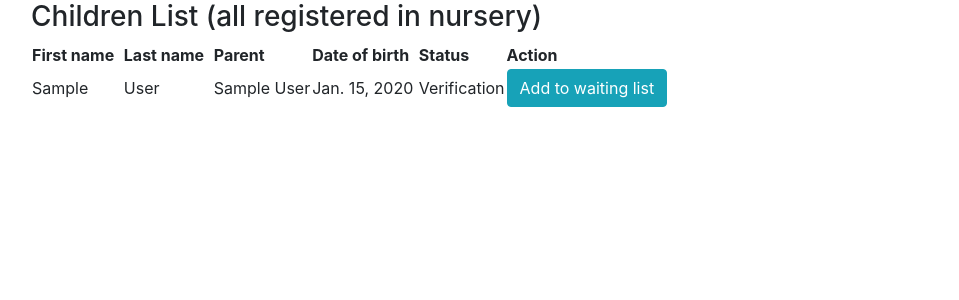
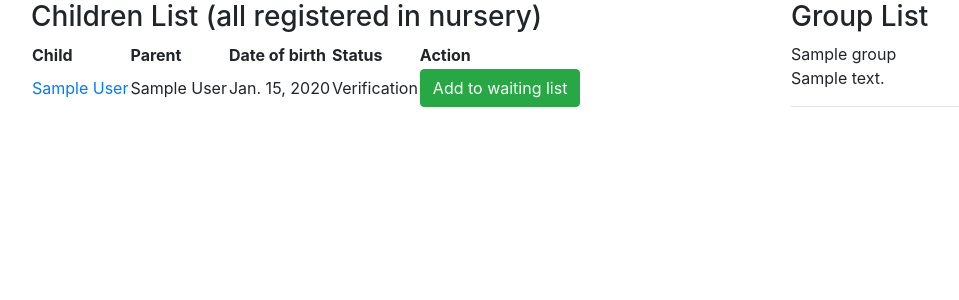
Before and after one commit to Bartecky/Nursery_App, a Django app: a page that uses src/NurseryApp/templates/base.html in a window 1280 px wide. Shown: the part 56-356 px from the top of the page, without its empty margins (54-1013 px from the left). Run offline with Django 3.2, Linux system fonts and the light colour scheme; tables that the repository leaves empty hold one stand-in row (values such as "Sample post"); some libraries are stand-ins or nearby versions.

Commit message:
created change-status-feature for child in nursery, removed WaitingList model, updated templates, installed crispy-forms and fontawesome

```diff
--- a/src/Nursery/settings.py
+++ b/src/Nursery/settings.py
@@ -39,7 +39,9 @@ INSTALLED_APPS = [
     'django.contrib.sessions',
     'django.contrib.messages',
     'django.contrib.staticfiles',
-    'NurseryApp'
+    'NurseryApp',
+    'crispy_forms',
+    'fontawesome'
 ]
 
 MIDDLEWARE = [
--- a/src/Nursery/urls.py
+++ b/src/Nursery/urls.py
@@ -49,7 +49,8 @@ from NurseryApp.views import (
     DietUpdateView,
     DietDeleteView,
     DietListView,
-    # WaitingListView
+    VerifyChildView,
+    AddingToGroupView
 )
 
 urlpatterns = [
@@ -88,7 +89,8 @@ urlpatterns = [
     url(r'^diet/update/(?P<pk>(\d)+)/$', DietUpdateView.as_view(), name='diet-update-view'),
     url(r'^diet/delete/(?P<pk>(\d)+)/$', DietDeleteView.as_view(), name='diet-delete-view'),
     url(r'^diet/list/$', DietListView.as_view(), name='diet-list-view'),
-    # url(r'^waiting_list/$', WaitingListView.as_view(), name='waiting-list-view')
+    url(r'^verify_child/(?P<pk>(\d)+)/$', VerifyChildView.as_view(), name='verify-child-view'),
+    url(r'^child/(?P<pk>(\d)+)/add_group/$', AddingToGroupView.as_view(), name='add-child-group-view')
 
 
 ]
--- a/src/NurseryApp/admin.py
+++ b/src/NurseryApp/admin.py
@@ -1,8 +1,10 @@
 from django.contrib import admin
-from .models import Parent, Child, Group, Teacher, Caregiver
+from .models import Parent, Child, Group, Teacher, Caregiver, Activity, Diet
 
 admin.site.register(Parent)
 admin.site.register(Child)
 admin.site.register(Group)
 admin.site.register(Teacher)
 admin.site.register(Caregiver)
+admin.site.register(Activity)
+admin.site.register(Diet)
--- a/src/NurseryApp/forms.py
+++ b/src/NurseryApp/forms.py
@@ -99,3 +99,8 @@ class DietCreateForm(forms.ModelForm):
             'name',
             'description'
         ]
+
+
+class AddingToGroupForm(forms.Form):
+    group = forms.ModelChoiceField(queryset=Group.objects.all().order_by('pk'), widget=forms.RadioSelect)
+    child = forms.ModelChoiceField(queryset=Child.objects.all(), widget=forms.HiddenInput)
--- a/src/NurseryApp/models.py
+++ b/src/NurseryApp/models.py
@@ -7,6 +7,8 @@ CHILD_STATUS = (
     ('2', 'Waiting'),
     ('3', 'Accepted')
 )
+
+
 # Create your models here.
 class Parent(models.Model):
     user = models.OneToOneField(User, on_delete=models.CASCADE)
@@ -44,6 +46,8 @@ class Child(models.Model):
 class Group(models.Model):
     name = models.CharField(max_length=64)
     description = models.TextField(blank=True, null=True)
+    max_capacity = models.IntegerField()
+
     # max_capacity
 
     def __str__(self):
@@ -90,7 +94,6 @@ class Activity(models.Model):
         verbose_name_plural = 'Activities'
 
 
-
 class Diet(models.Model):
     name = models.CharField(max_length=64)
     description = models.TextField(blank=True, null=True)
@@ -100,8 +103,3 @@ class Diet(models.Model):
 
     def get_absolute_url(self):
         return reverse_lazy('diet-detail-view', kwargs={'pk': self.pk})
-
-
-class Waiting_list(models.Model):
-    child = models.ManyToManyField(Child)
-    group = models.ManyToManyField(Group)
--- a/src/NurseryApp/templates/base.html
+++ b/src/NurseryApp/templates/base.html
@@ -5,6 +5,11 @@
     <title>{% block title %}Nursery App{% endblock %}</title>
     <link rel="stylesheet" href="https://stackpath.bootstrapcdn.com/bootstrap/4.2.1/css/bootstrap.min.css">
     <link rel="stylesheet" href="https://stackpath.bootstrapcdn.com/font-awesome/4.7.0/css/font-awesome.min.css">
+    <style>
+        .green-color {
+            color: green;
+        }
+    </style>
 </head>
 <body>
 {% include 'navbar.html' %}
--- a/src/NurseryApp/templates/caregiver-update-view.html
+++ b/src/NurseryApp/templates/caregiver-update-view.html
@@ -2,5 +2,5 @@
 
 
 {% block content %}
-    {% include 'form.html' with form=form btn_title='Update' %}
+    {% include 'form.html' with form=form btn_title='Update Caregiver' %}
 {% endblock %}
--- /dev/null
+++ b/src/NurseryApp/templates/child-add-group-view.html
@@ -0,0 +1,5 @@
+{% extends 'base.html' %}
+
+{% block content %}
+    {% include 'form.html' with form=form btn_title='Add' %}
+{% endblock %}
--- a/src/NurseryApp/templates/child-list-view.html
+++ b/src/NurseryApp/templates/child-list-view.html
@@ -6,29 +6,48 @@
             <h3>Children List (all registered in nursery)</h3>
             <table>
                 <tr>
-                    <th>First name &nbsp;</th>
-                    <th>Last name &nbsp;</th>
-                    <th>Parent &nbsp;</th>
-                    <th>Date of birth &nbsp;</th>
+                    <th>Child</th>
+                    <th>Parent</th>
+                    <th>Date of birth</th>
                     <th>Status</th>
                     <th>Action</th>
                 </tr>
                 {% for object in object_list %}
                     <tr>
-                        <td>{{ object.first_name }}</td>
-                        <td>{{ object.last_name }}</td>
+                        <td><a href="{% url 'child-detail-view' object.pk %}">{{ object }}</a></td>
                         <td>{{ object.parent }}</td>
                         <td>{{ object.day_of_birth }}</td>
+                        {% if object.get_status_display == 'Accepted' %}
+                            <strong><td class="green-color">{{ object.get_status_display }}</td></strong>
+                        {% else %}
                         <td>{{ object.get_status_display }}</td>
-                        <td><input type="button" onclick="location.href=''"
-                               class="btn btn-info"
-                               value="Add to waiting list"></td>
+                        {% endif %}
+                        {% if  object.get_status_display == 'Verification' %}
+                            <td><input type="button" onclick="location.href='{% url 'verify-child-view'  object.pk %}'"
+                                       class="btn btn-success"
+                                       value="Add to waiting list"></td>
+                        {% elif object.get_status_display == 'Waiting' %}
+                            <td><input type="button"
+                                       onclick="location.href='{% url 'add-child-group-view'  object.pk %}'"
+                                       class="btn btn-primary"
+                                       value="Add to group"></td>
+                        {% elif object.get_status_display == 'Accepted' %}
+                            <td><input type="button"
+                                       onclick="location.href='{% url 'child-delete-view'  object.pk %}'"
+                                       class="btn btn-warning"
+                                       value="Remove form Nursery"></td>
+                        {% endif %}
                     </tr>
                 {% endfor %}
             </table>
         </div>
         <div class="col-sm-4">
-
+            <h3>Group List</h3>
+            {% for group in groups %}
+                {{ group }}<br>
+                {{ group.description }}
+                <hr>
+            {% endfor %}
         </div>
     </div>
 {% endblock %}
--- a/src/NurseryApp/templates/diet-list-view.html
+++ b/src/NurseryApp/templates/diet-list-view.html
@@ -23,7 +23,7 @@
             {% endfor %}
             <p>
                 <span>
-                    <a href="{% url 'teacher-create-view' %}">Add diet!</a>
+                    <a href="{% url 'diet-create-view' %}">Add diet!</a>
                 </span>
             </p>
         </div>
--- a/src/NurseryApp/templates/form.html
+++ b/src/NurseryApp/templates/form.html
@@ -1,4 +1,5 @@
+{% load crispy_forms_tags %}
 <form class="form" action="" method="post"> {% csrf_token %}
-    {{ form.as_p }}
+    {{ form|crispy }}
     <input class="btn btn-success" type="submit" value="{{ btn_title }}">
 </form>
--- a/src/NurseryApp/templates/navbar.html
+++ b/src/NurseryApp/templates/navbar.html
@@ -22,13 +22,10 @@
                         <a class="dropdown-item" href="{% url 'diet-list-view' %}">Diets</a>
                     </div>
                 </li>
-                {#                <li class="nav-item">#}
-                {#                    <a class="nav-link" href="{% url 'waiting-list-view' %}">Waiting list</a>#}
-                {#                </li>#}
             {% endif %}
             {% if request.user.username %}
                 <li class="nav-item">
-                    <a class="nav-link" style="color: limegreen">You are logged as
+                    <a class="nav-link" style="color: darkorchid">You are logged as
                         {{ request.user }}{% if request.user.is_superuser %}(SUPER USER){% endif %}</a>
                 </li>
                 <li class="nav-item">
--- a/src/NurseryApp/views.py
+++ b/src/NurseryApp/views.py
@@ -3,14 +3,15 @@ from django.urls import reverse_lazy
 from django.contrib.auth.views import LoginView, LogoutView
 from django.contrib.auth.models import User
 from django.contrib.auth import login, authenticate
-from .models import Parent, Child, Group, Teacher, Caregiver, Activity, Diet, Waiting_list
+from .models import Parent, Child, Group, Teacher, Caregiver, Activity, Diet
 from .forms import (SignupUserForm,
                     ChildCreateForm,
                     GroupCreateForm,
                     TeacherCreateForm,
                     CaregiverCreateForm,
                     ActivityCreateForm,
-                    DietCreateForm)
+                    DietCreateForm,
+                    AddingToGroupForm)
 from django.views.generic import View, CreateView, DetailView, UpdateView, DeleteView, ListView
 
 
@@ -55,9 +56,13 @@ class SignupView(View):
 class MainPageView(View):
     def get(self, request):
         user = get_object_or_404(User, id=self.request.user.id)
-        groups = Group.objects.all()
+        groups = Group.objects.all().order_by('pk')
+        diets = Diet.objects.all().order_by('name')
+        activities = Activity.objects.all().order_by('name')
         ctx = {
             'groups': groups,
+            'diets': diets,
+            'activities': activities
         }
         if not user.is_superuser:
             ctx['parent'] = get_object_or_404(Parent, user=user)
@@ -95,6 +100,12 @@ class ChildDeleteView(DeleteView):
 class ChildListView(ListView):
     queryset = Child.objects.all().order_by('registration_time')
     template_name = 'child-list-view.html'
+
+    def get_context_data(self, **kwargs):
+        context = super().get_context_data(**kwargs)
+        groups = Group.objects.all().order_by('pk')
+        context['groups'] = groups
+        return context
 
 
 class GroupCreateView(CreateView):
@@ -177,6 +188,7 @@ class CaregiverUpdateView(UpdateView):
     template_name = 'caregiver-update-view.html'
 
 
+
 class CaregiverDeleteView(DeleteView):
     model = Caregiver
     template_name = 'caregiver-delete-view.html'
@@ -238,7 +250,32 @@ class DietListView(ListView):
     queryset = Diet.objects.all()
     template_name = 'diet-list-view.html'
 
-# class WaitingListView(View):
-#     def get(self, request):
-#         children = Child.objects.all()
-#         return render(request, 'waiting-list-view.html', {'children': children})
+
+class VerifyChildView(View):
+    def get(self, request, pk):
+        child = Child.objects.get(pk=pk)
+        if child.status == '1':
+            child.status = '2'
+        child.save()
+        return render(request, 'verify-child-view.html', {'child': child})
+
+
+class AddingToGroupView(View):
+    def get(self, request, *args, **kwargs):
+        pk = self.kwargs.get('pk')
+        child = Child.objects.get(pk=pk)
+        form = AddingToGroupForm(initial={'child': child})
+        return render(request, 'child-add-group-view.html', {'form': form})
+
+    def post(self, request, pk):
+        form = AddingToGroupForm(request.POST or None)
+        if form.is_valid():
+            child = Child.objects.get(pk=pk)
+            group = form.cleaned_data['group']
+            group_object = Group.objects.get(name=group)
+            group_object.child_set.add(child)
+            child.status = '3'
+            child.save()
+            group_object.save()
+            return redirect(reverse_lazy('child-list-view'))
+        return render(request, 'child-add-group-view.html', {'form': form})
```
Also changed, not shown: src/NurseryApp/templates/child-detail-view.html (+37 -5 lines), src/NurseryApp/templates/group-list-view.html (+19 -17 lines), src/NurseryApp/templates/verify-child-view.html (added, +13 -0 lines).
